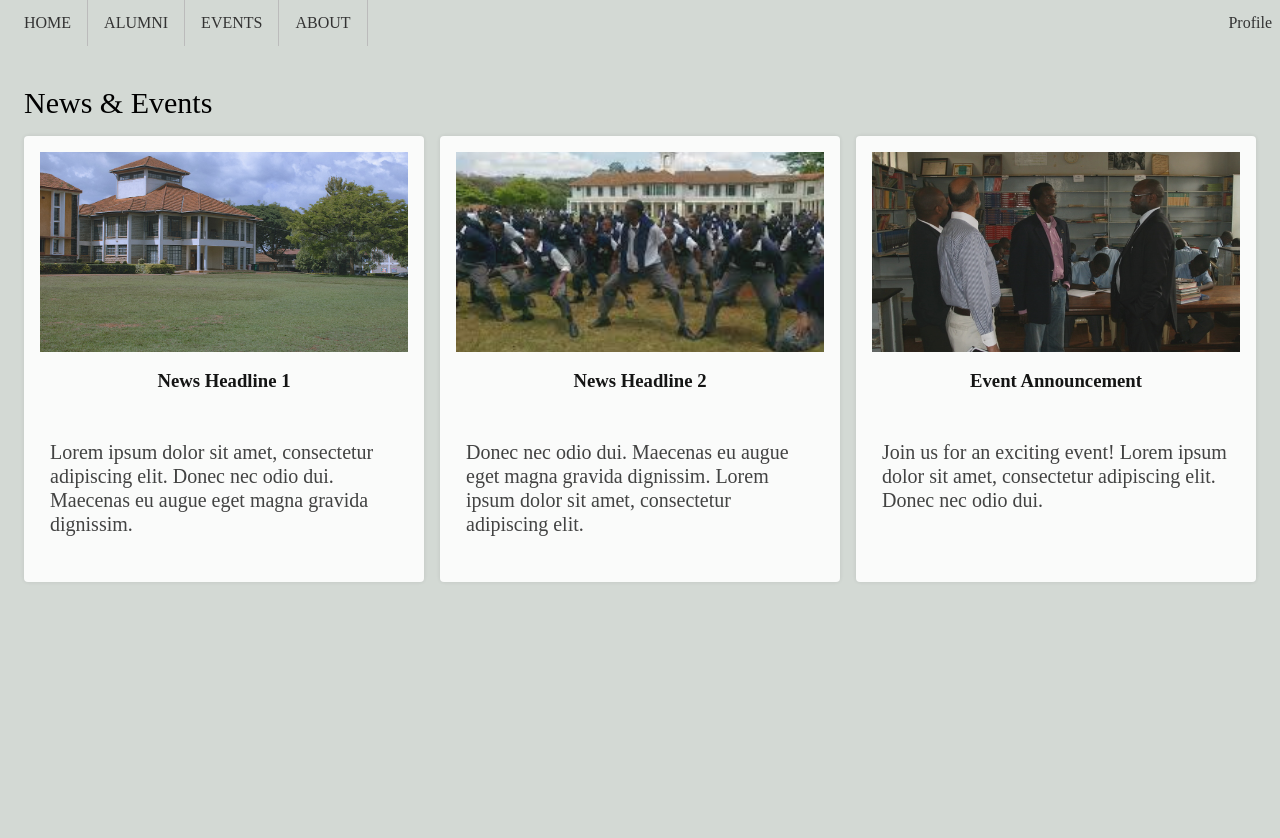
After one commit to maruands/aluminai, a Flask app: page /news in a window 1280 px wide. The commit adds this page. Shown: the top 838 px of the page. Run offline with Flask 3, Linux system fonts and the light colour scheme; a user stored in the database is signed in.

Commit message:
update news

```diff
--- a/static/css/main.css
+++ b/static/css/main.css
@@ -4,35 +4,23 @@ body {
 
 .homePage{
     background-color:pink;
-
 }
-/* .Nav{
-    display: inline;
-
+ .nav{
+    position: fixed;
+    top: 0;
+    z-index: 10;
+    /* box-shadow: 0 0 0px ; */
+    background-color: D3D9D4;
+    width: 100%;
 }
-.Nav li{
-    display: inline;
-    border: none;
-    margin-left: 10px;
-    margin-right: 10px;
-    padding: 5px;
-    border-radius: 4px;
-    width: 200px;
+.container{
+    margin-top: 50px;
 }
-.Nav li:hover{
-    text-decoration: underline;
-    text-decoration-color: aqua;
-}
-*/
-/* Drop down contents */
-
 .dropdown-content {
     display: none;
     position: absolute;
     background-color: #f9f9f9;
     min-width: 160px;
-    /* box-shadow: 0px 8px 16px 0px rgba(0, 0, 0, 0.2); */
-    /* padding: 12px 10px; */
     z-index: 1;
     right: 0;
     top: 55px;
@@ -56,8 +44,6 @@ body {
     margin-right: 20px;
     padding: 5px;
     width: 100px;
-
-
 }
 .login:hover{
     text-decoration:underline;
@@ -66,13 +52,14 @@ body {
 /*landing page starting*/
 
 .header{
-    min-height: 100vh;
+    min-height: 70vh;
     width: 100%;
     background-image: url('/static/images/library.jpg');
     background-image: linear-gradient(rgba(4,9,30,0,7),rgba(4, 9, 30, 0.352))url('/static/vintage.jpeg');
     background-position: center;
     background-size: cover;
     position: relative;
+    margin-top: 20px;
 }
 nav{
     display: flex;
@@ -87,7 +74,6 @@ nav{
         margin: 0;
         padding: 0;
         overflow: hidden;
-        /* background-color: #333; */
     }
 
     li {
--- a/templates/alumni.html
+++ b/templates/alumni.html
@@ -1,7 +1,7 @@
 {% extends "layout.html" %}
 
 {% block allcontent %}
-
+<div class="container">
     <h1>Registered Users</h1>
 
     <div class="search_box">
@@ -32,4 +32,5 @@
             {% endfor %}
         </tbody>
     </table>
+</div>
 {% endblock %}
--- a/templates/index.html
+++ b/templates/index.html
@@ -1,5 +1,5 @@
 {% extends "layout.html" %}
-
+<div class="container">
     {%block welcome %}
     <section class="header">
         <div class="text-box">
@@ -70,7 +70,7 @@
         </div>
 
     </section>
-
+</div>
     <!----JavaScript for toggole menu--->
     <script>
         // var navLinks=document.getElementsByClassName("nav-links");
--- a/templates/layout.html
+++ b/templates/layout.html
@@ -14,7 +14,7 @@
 </head>
 
 <body>
-    <ul>
+    <ul class="nav">
         <li><a href="/">HOME</a></li>
         <li><a href="/alumni">ALUMNI</a></li>
         <li><a href="/news">EVENTS</a></li>
--- /dev/null
+++ b/templates/news.html
@@ -0,0 +1,29 @@
+{% extends "layout.html" %}
+
+{% block allcontent %}
+    <!--    -----------------   -->
+<div class="container">
+    <h1>News & Events</h1>
+    <section class="news-container">
+        <article class="news-item">
+            <img src="{{url_for('static', filename='images/library.jpg')}}" class="news-image">
+            <h3>News Headline 1</h3>
+            <p>Lorem ipsum dolor sit amet, consectetur adipiscing elit. Donec nec odio dui. Maecenas eu augue eget magna
+                gravida dignissim.</p>
+        </article>
+        <article class="news-item">
+            <!--<img src="static/images/library.jpg" alt="News Image 2" class="news-image"> -->
+            <img src="{{url_for('static', filename='images/rugby.jpeg')}}" class="news-image">
+            <h3>News Headline 2</h3>
+            <p>Donec nec odio dui. Maecenas eu augue eget magna gravida dignissim. Lorem ipsum dolor sit amet,
+                consectetur adipiscing elit.</p>
+        </article>
+        <article class="news-item">
+            <img src="{{url_for('static', filename='images/mentor.jpg')}}" class="news-image">
+            <h3>Event Announcement</h3>
+            <p>Join us for an exciting event! Lorem ipsum dolor sit amet, consectetur adipiscing elit. Donec nec odio
+                dui.</p>
+        </article>
+    </section>
+</div>
+{% endblock %}
```
Also changed, not shown: 1 other file.
